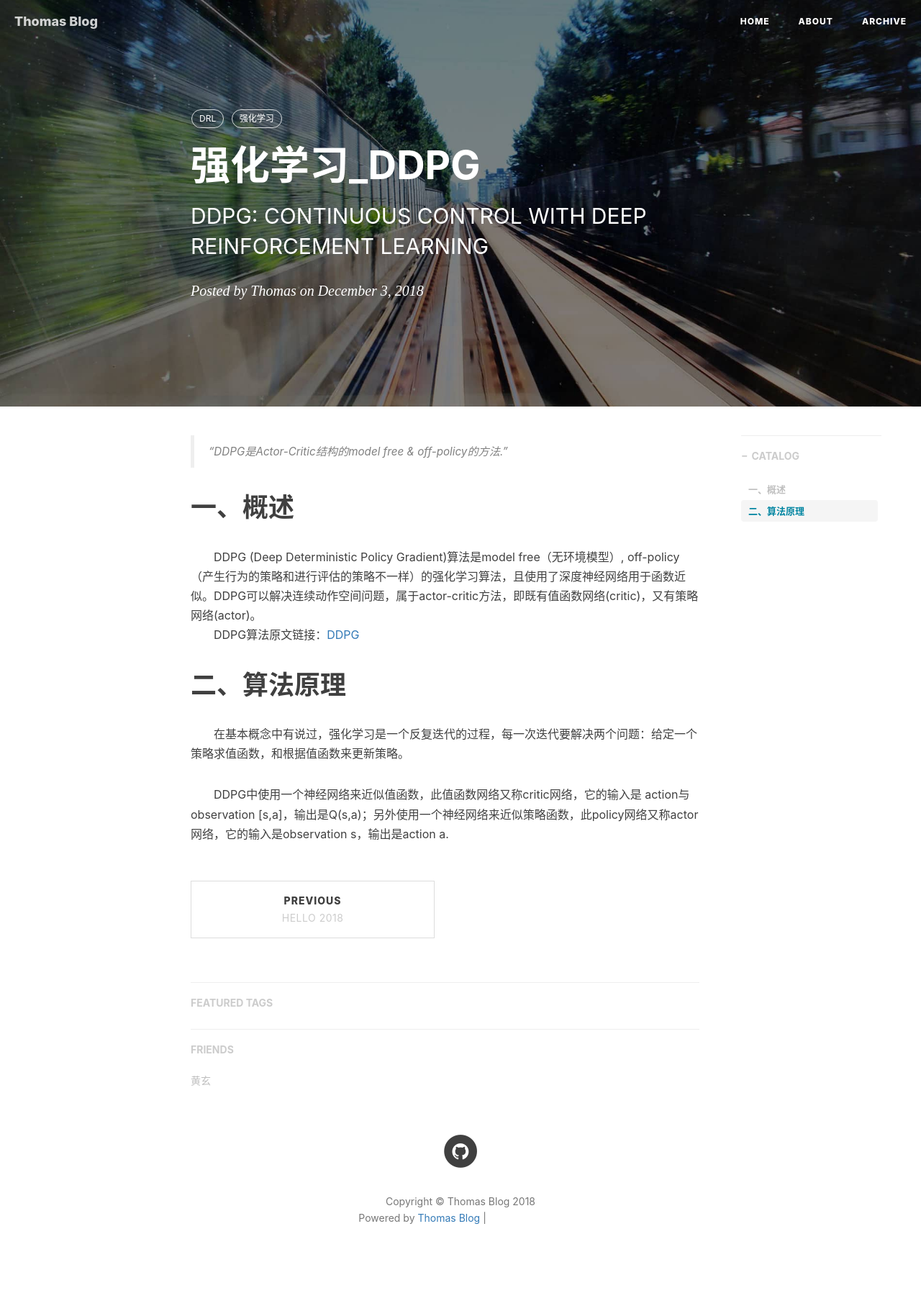
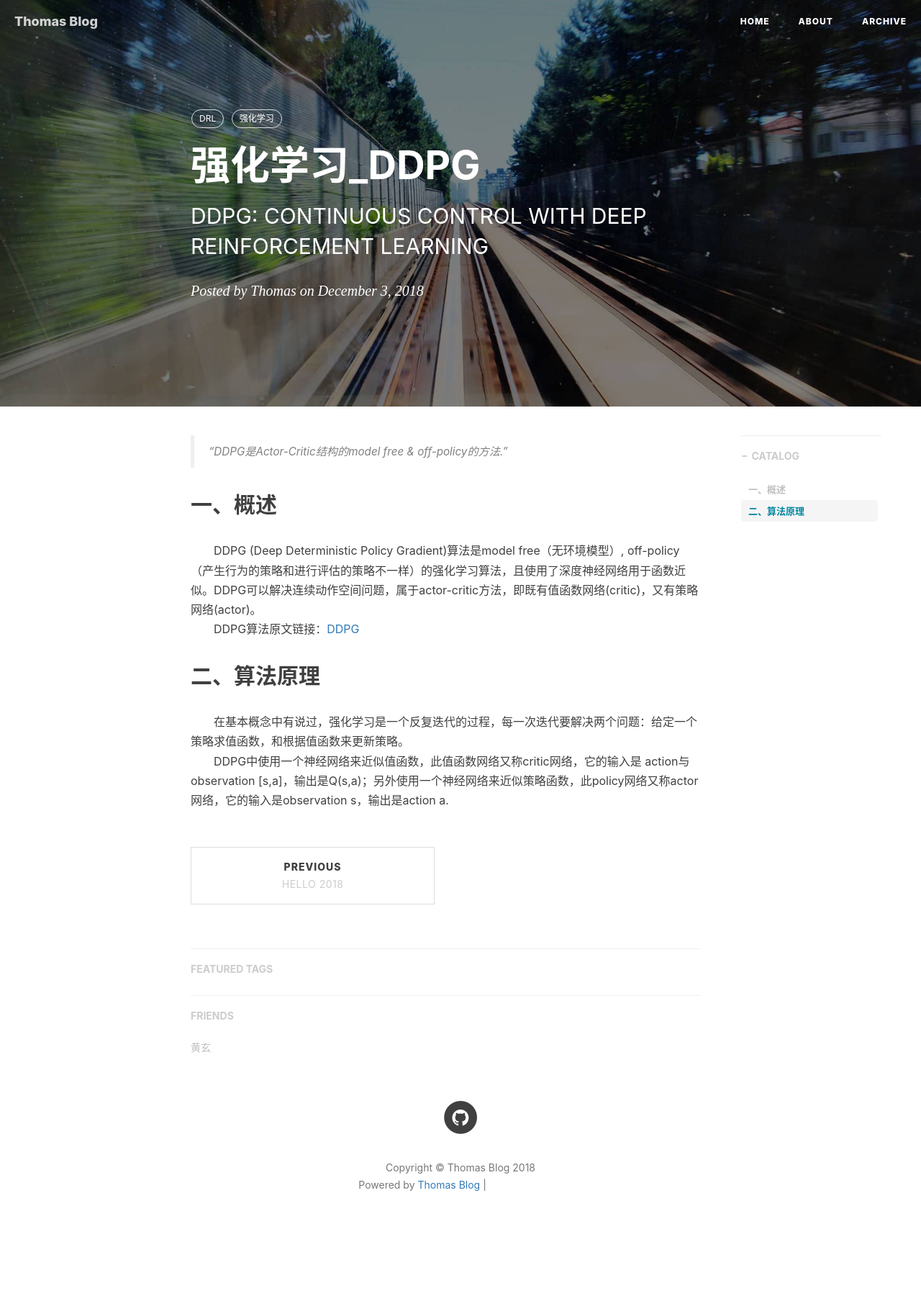
Before and after one commit to xsh8637/xsh8637.github.io, a Jekyll site: the page built from _posts/2018-12-02-DDPG.markdown, in a window 1280 px wide. Shown: the whole page at 72% size. Built offline with Jekyll 4.4.1, drawn with Linux system fonts in a browser that asks for light colours; nearby versions of some CDN libraries; comment, search, counter and statistics services are not loaded; after the commit the page ends 1751 px from its top, so only the background shows below that; grey boxes are pictures that could not be loaded.

```diff
--- a/_posts/2018-12-02-DDPG.markdown
+++ b/_posts/2018-12-02-DDPG.markdown
@@ -14,12 +14,11 @@ tags:
 > “DDPG是Actor-Critic结构的model free & off-policy的方法.”
 
 
-# 一、概述
+## 一、概述
 
 &emsp;&emsp;DDPG (Deep Deterministic Policy Gradient)算法是model free（无环境模型）, off-policy（产生行为的策略和进行评估的策略不一样）的强化学习算法，且使用了深度神经网络用于函数近似。DDPG可以解决连续动作空间问题，属于actor-critic方法，即既有值函数网络(critic)，又有策略网络(actor)。<br>
 &emsp;&emsp;DDPG算法原文链接：<a href="https://arxiv.org/pdf/1509.02971.pdf" target="_blank" rel="external">DDPG</a>
 
-# 二、算法原理
-&emsp;&emsp;在基本概念中有说过，强化学习是一个反复迭代的过程，每一次迭代要解决两个问题：给定一个策略求值函数，和根据值函数来更新策略。
-
-&emsp;&emsp;DDPG中使用一个神经网络来近似值函数，此值函数网络又称critic网络，它的输入是 action与observation [s,a]，输出是Q(s,a)；另外使用一个神经网络来近似策略函数，此policy网络又称actor网络，它的输入是observation s，输出是action a.
+## 二、算法原理
+&emsp;&emsp;在基本概念中有说过，强化学习是一个反复迭代的过程，每一次迭代要解决两个问题：给定一个策略求值函数，和根据值函数来更新策略。<br>
+&emsp;&emsp;DDPG中使用一个神经网络来近似值函数，此值函数网络又称critic网络，它的输入是 action与observation [s,a]，输出是Q(s,a)；另外使用一个神经网络来近似策略函数，此policy网络又称actor网络，它的输入是observation s，输出是action a.<br>
```
